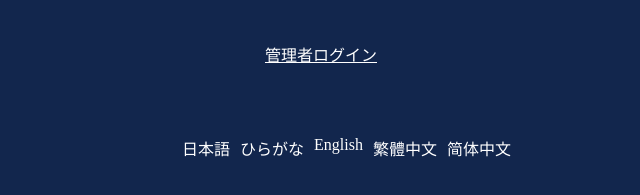
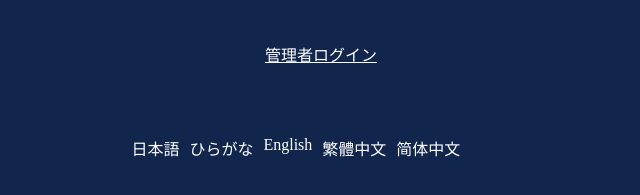
Before and after one commit to HIRO0291/2-92-9, a plain HTML site: page index.html in a window 1280 px wide. Shown: the part 367-562 px from the top of the page, without its empty margins (319-959 px from the left). Drawn offline with Linux system fonts and the light colour scheme.

Commit message:
Update index.css

```diff
--- a/index.css
+++ b/index.css
@@ -84,5 +84,5 @@ a{
     color: #fff;
     display: flex;
     gap: 10px;
-    padding-left: 39%;
+    padding-left: 35%;
 }
```
